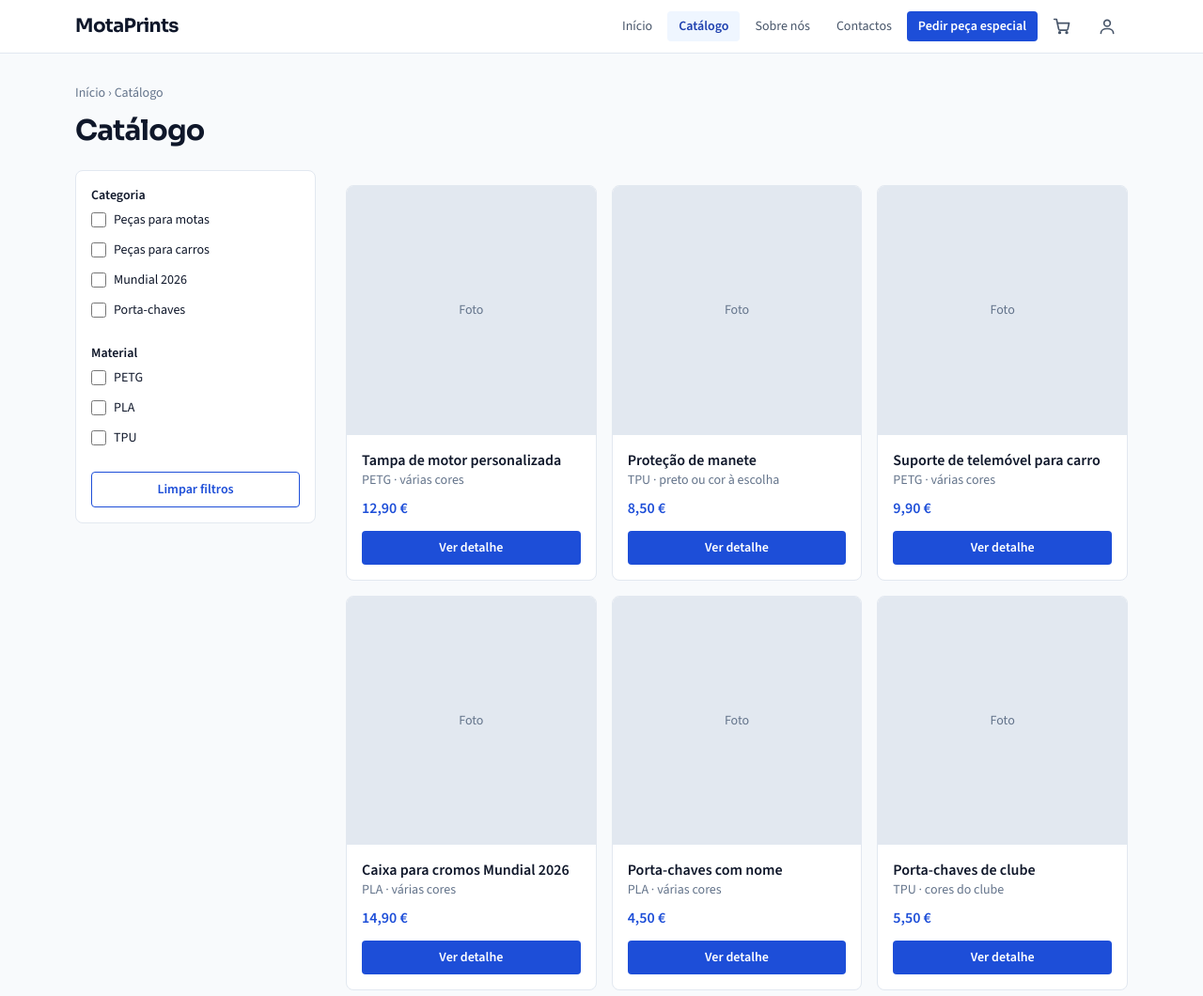
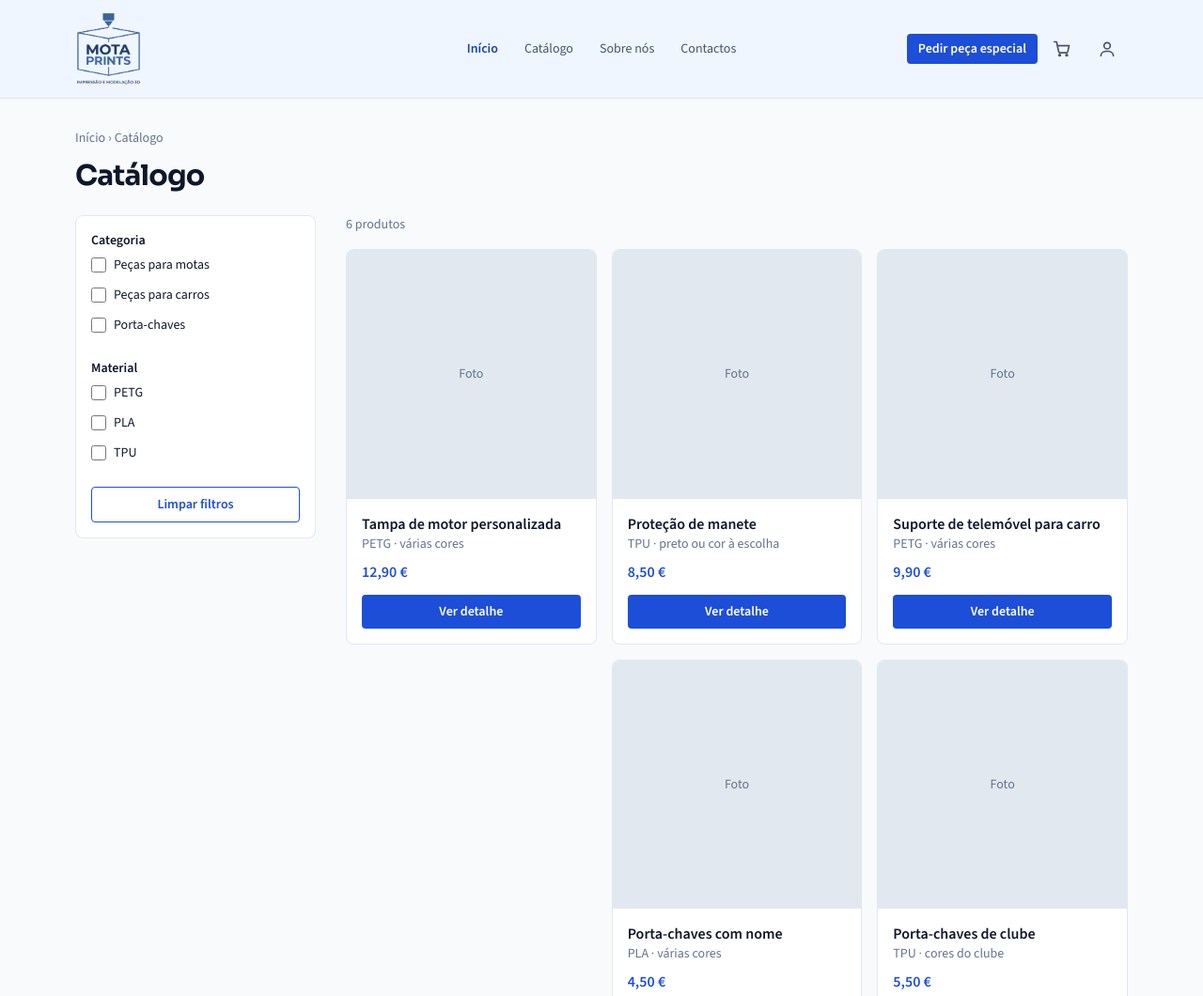
Before and after one commit to Sam-Lisboa06/projeto-web-2026, a plain HTML site: page catalogo.html in a window 1280 px wide. Shown: the top 1060 px of the page at 94% size. Drawn offline with nearby package versions, Linux system fonts and the light colour scheme.

Commit message:
alteracoes a pagina principal e catalo.html acrescentado

```diff
--- a/catalogo.html
+++ b/catalogo.html
@@ -18,19 +18,18 @@
   <body
     class="bg-slate-50 text-slate-900 font-['Source_Sans_3',sans-serif] antialiased"
   >
-    <!-- ===== CABEÇALHO (igual em todas as páginas) ===== -->
-    <header class="sticky top-0 z-10 bg-white border-b border-slate-200">
+    <!--cabeçalho-->
+    <header class="sticky top-0 z-10 bg-blue-50 border-b border-slate-200">
       <div
-        class="mx-auto max-w-6xl px-4 py-3 flex flex-wrap items-center justify-between gap-x-4 gap-y-3"
+        class="mx-auto max-w-6xl px-4 py-3 flex flex-wrap items-center justify-between gap-x-4 gap-y-3 md:grid md:grid-cols-[1fr_auto_1fr]"
       >
-        <!-- Mais tarde: trocar o texto pelo logótipo (<img> com alt) -->
-        <a
-          href="index.html"
-          class="font-['Sora',sans-serif] text-xl font-bold tracking-tight"
-          >MotaPrints</a
-        >
+        <a href="index.html" class="flex w-fit items-center">
+        <img src="img/logo_motaprints.png" alt="MotaPrints" class="h-20 w-auto sm:h-22">
 
-        <!-- Botão do menu: só aparece em ecrãs pequenos; comportamento em js/menu.js -->
+
+        </a>
+
+
         <button
           type="button"
           id="menu-botao"
@@ -41,65 +40,39 @@
           <span id="menu-icone" aria-hidden="true">☰</span> Menu
         </button>
 
-        <nav
-          id="menu-principal"
-          aria-label="Principal"
-          class="hidden md:block w-full md:w-auto"
-        >
-          <ul
-            class="flex flex-col md:flex-row md:items-center gap-1 text-sm border-t border-slate-200 pt-3 md:border-0 md:pt-0"
-          >
+        <div id="menu-principal" class="hidden w-full md:contents">
+  <nav aria-label="Principal" class="md:justify-self-center">
+    <ul class="flex flex-col md:flex-row gap-1 text-sm border-t border-slate-200 pt-3 md:border-0 md:pt-0">
       <li>
-              <a
-                href="index.html"
-                class="block rounded px-3 py-1.5 text-slate-600 hover:bg-slate-100 hover:text-slate-900"
-                >Início</a
-              >
+        <a href="index.html" aria-current="page"
+           class="block rounded px-3 py-1.5 bg-blue-50 text-blue-800 font-semibold">Início</a>
       </li>
       <li>
-              <a
-                href="catalogo.html"
-                aria-current="page"
-                class="block rounded px-3 py-1.5 bg-blue-50 text-blue-800 font-semibold"
-                >Catálogo</a
-              >
+        <a href="catalogo.html"
+           class="block rounded px-3 py-1.5 text-slate-600 hover:bg-slate-100 hover:text-slate-900">Catálogo</a>
       </li>
       <li>
-              <a
-                href="sobre-nos.html"
-                class="block rounded px-3 py-1.5 text-slate-600 hover:bg-slate-100 hover:text-slate-900"
-                >Sobre nós</a
-              >
+        <a href="sobre-nos.html"
+           class="block rounded px-3 py-1.5 text-slate-600 hover:bg-slate-100 hover:text-slate-900">Sobre nós</a>
       </li>
       <li>
-              <a
-                href="contactos.html"
-                class="block rounded px-3 py-1.5 text-slate-600 hover:bg-slate-100 hover:text-slate-900"
-                >Contactos</a
-              >
+        <a href="contactos.html"
+           class="block rounded px-3 py-1.5 text-slate-600 hover:bg-slate-100 hover:text-slate-900">Contactos</a>
+      </li>
+    </ul>
+  </nav>
+
+  <nav aria-label="Pedidos e conta" class="md:justify-self-end">
+    <ul class="flex flex-col md:flex-row md:items-center gap-1 text-sm">
+      <li>
+        <a href="pedido-especial.html"
+           class="block rounded px-3 py-1.5 bg-blue-700 text-white font-semibold hover:bg-blue-800">Pedir peça especial</a>
       </li>
       <li>
-              <a
-                href="pedido-especial.html"
-                class="block rounded px-3 py-1.5 bg-blue-700 text-white font-semibold hover:bg-blue-800"
-                >Pedir peça especial</a
-              >
-            </li>
-            <li>
-              <a
-                href="carrinho.html"
-                class="flex items-center gap-2 rounded px-3 py-1.5 text-slate-600 hover:bg-slate-100 hover:text-slate-900"
-              >
-                <svg
-                  class="h-5 w-5"
-                  viewBox="0 0 24 24"
-                  aria-hidden="true"
-                  fill="none"
-                  stroke="currentColor"
-                  stroke-width="2"
-                  stroke-linecap="round"
-                  stroke-linejoin="round"
-                >
+  <a href="carrinho.html"
+     class="flex items-center gap-2 rounded px-3 py-1.5 text-slate-600 hover:bg-slate-100 hover:text-slate-900">
+          <svg class="h-5 w-5 shrink-0" viewBox="0 0 24 24" aria-hidden="true" fill="none"
+                stroke="currentColor" stroke-width="2" stroke-linecap="round" stroke-linejoin="round">
             <circle cx="9" cy="20" r="1" />
             <circle cx="18" cy="20" r="1" />
             <path d="M2 3h3l2.7 12.4a2 2 0 0 0 2 1.6h7.7a2 2 0 0 0 2-1.5L21 8H6" />
@@ -108,28 +81,20 @@
           </a>
         </li>
       <li>
-              <a
-                href="entrar.html"
-                class="flex items-center gap-2 rounded px-3 py-1.5 text-slate-600 hover:bg-slate-100 hover:text-slate-900"
-              >
-                <svg
-                  class="h-5 w-5"
-                  viewBox="0 0 24 24"
-                  aria-hidden="true"
-                  fill="none"
-                  stroke="currentColor"
-                  stroke-width="2"
-                  stroke-linecap="round"
-                  stroke-linejoin="round"
-                >
+      <a href="entrar.html"
+          class="flex items-center gap-2 rounded px-3 py-1.5 text-slate-600 hover:bg-slate-100 hover:text-slate-900">
+          <svg class="h-5 w-5 shrink-0" viewBox="0 0 24 24" aria-hidden="true" fill="none"
+             stroke="currentColor" stroke-width="2" stroke-linecap="round" stroke-linejoin="round">
             <circle cx="12" cy="8" r="4" />
             <path d="M4 21c0-4 4-6 8-6s8 2 8 6" />
           </svg>
         <span class="md:sr-only">Entrar</span>
       </a>
     </li>
+
     </ul>
   </nav>
+</div>
       </div>
     </header>
 
@@ -170,10 +135,6 @@
               <label class="flex items-center gap-2 py-1.5">
                 <input type="checkbox" name="categoria" value="carros" class="h-4 w-4 rounded border-slate-300 accent-blue-700 focus:outline-none focus-visible:ring-2 focus-visible:ring-blue-600" />
                 <span>Peças para carros</span>
-              </label>
-              <label class="flex items-center gap-2 py-1.5">
-                <input type="checkbox" name="categoria" value="mundial-2026" class="h-4 w-4 rounded border-slate-300 accent-blue-700 focus:outline-none focus-visible:ring-2 focus-visible:ring-blue-600" />
-                <span>Mundial 2026</span>
               </label>
               <label class="flex items-center gap-2 py-1.5">
                 <input type="checkbox" name="categoria" value="porta-chaves" class="h-4 w-4 rounded border-slate-300 accent-blue-700 focus:outline-none focus-visible:ring-2 focus-visible:ring-blue-600" />
@@ -265,18 +226,6 @@
               data-categoria="mundial-2026"
               data-material="pla"
             >
-              <a
-                href="produto.html"
-                class="block h-full overflow-hidden rounded-lg border border-slate-200 bg-white hover:shadow-md transition-shadow"
-              >
-                <div class="aspect-square bg-slate-200 flex items-center justify-center text-sm text-slate-500">Foto</div>
-                <div class="p-3 sm:p-4">
-                  <h2 class="font-semibold leading-snug">Caixa para cromos Mundial 2026</h2>
-                  <p class="text-xs sm:text-sm text-slate-500">PLA · várias cores</p>
-                  <p class="mt-2 font-semibold text-blue-700">14,90 €</p>
-                  <span class="mt-3 block rounded bg-blue-700 px-3 py-2 text-center text-sm font-semibold text-white">Ver detalhe</span>
-                </div>
-              </a>
             </li>
             <li
               data-categoria="porta-chaves"
@@ -314,13 +263,12 @@
             </li>
           </ul>
           <p id="sem-resultados" class="hidden rounded-lg border border-slate-200 bg-white p-6 text-center">
-            Nenhum produto com estes filtros. Experimenta limpar os filtros.
           </p>
         </section>
       </div>
     </main>
 
-    <!-- ===== RODAPÉ (igual em todas as páginas; confirmar contactos) ===== -->
+    <!-- rodapé -->
     <footer class="bg-slate-900 text-slate-300">
       <div
         class="mx-auto max-w-6xl px-4 py-10 grid gap-8 text-sm sm:grid-cols-2 md:grid-cols-4"
@@ -355,9 +303,6 @@
           </ul>
         </div>
       </div>
-      <p class="border-t border-slate-800 px-4 py-4 text-center text-xs text-slate-500">
-        Projeto de Aplicações Web · ISCAC · 2026/2027
-      </p>
     </footer>
   </body>
 </html>
--- /dev/null
+++ b/js/catalogo.js
@@ -0,0 +1,87 @@
+// Catálogo: filtrar os produtos por categoria e material.
+// Cada <li> de produto tem data-categoria e data-material no HTML.
+
+const botaoFiltros = document.querySelector('#filtros-botao');
+const painelFiltros = document.querySelector('#filtros-painel');
+const iconeFiltros = document.querySelector('#filtros-icone');
+const formulario = document.querySelector('#filtros-form');
+const botaoLimpar = document.querySelector('#filtros-limpar');
+const lista = document.querySelector('#lista-produtos');
+const contagem = document.querySelector('#contagem');
+const semResultados = document.querySelector('#sem-resultados');
+
+// --- Abrir e fechar o painel de filtros (só se vê em ecrãs pequenos) ---
+botaoFiltros.addEventListener('click', () => {
+  if (botaoFiltros.getAttribute('aria-expanded') === 'true') {
+    painelFiltros.classList.add('hidden');
+    botaoFiltros.setAttribute('aria-expanded', 'false');
+    iconeFiltros.textContent = '▾';
+  } else {
+    painelFiltros.classList.remove('hidden');
+    botaoFiltros.setAttribute('aria-expanded', 'true');
+    iconeFiltros.textContent = '▴';
+  }
+});
+
+// --- Devolve a lista de valores marcados de um grupo de caixas ---
+function valoresMarcados(nome) {
+  const marcados = formulario.querySelectorAll(`input[name="${nome}"]:checked`);
+  const valores = [];
+  for (const caixa of marcados) {
+    valores.push(caixa.value);
+  }
+  return valores;
+}
+
+// --- Mostra só os produtos que cumprem os filtros ---
+function aplicarFiltros() {
+  const categorias = valoresMarcados('categoria');
+  const materiais = valoresMarcados('material');
+  const produtos = lista.querySelectorAll('li');
+  let visiveis = 0;
+
+  for (const produto of produtos) {
+    const categoria = produto.getAttribute('data-categoria');
+    const material = produto.getAttribute('data-material');
+
+    // Se nenhuma caixa do grupo está marcada, esse grupo não filtra
+    const categoriaOk = categorias.length === 0 || categorias.includes(categoria);
+    const materialOk = materiais.length === 0 || materiais.includes(material);
+
+    if (categoriaOk && materialOk) {
+      produto.classList.remove('hidden');
+      visiveis = visiveis + 1;
+    } else {
+      produto.classList.add('hidden');
+    }
+  }
+
+  // Texto com o número de produtos
+  if (visiveis === 1) {
+    contagem.textContent = '1 produto';
+  } else {
+    contagem.textContent = `${visiveis} produtos`;
+  }
+
+  // Mensagem quando não há resultados
+  if (visiveis === 0) {
+    semResultados.classList.remove('hidden');
+  } else {
+    semResultados.classList.add('hidden');
+  }
+}
+
+// Sempre que se marca ou desmarca uma caixa, volta a filtrar
+formulario.addEventListener('change', aplicarFiltros);
+
+// Botão "Limpar filtros": desmarca tudo e volta a filtrar
+botaoLimpar.addEventListener('click', () => {
+  const caixas = formulario.querySelectorAll('input[type="checkbox"]');
+  for (const caixa of caixas) {
+    caixa.checked = false;
+  }
+  aplicarFiltros();
+});
+
+// Ao abrir a página, mostra a contagem inicial
+aplicarFiltros();
```
Also changed, not shown: index.html (+8 -8 lines), img/pecapersonalizada.jpg (added). Lines whose indentation alone changed are shown as unchanged.
